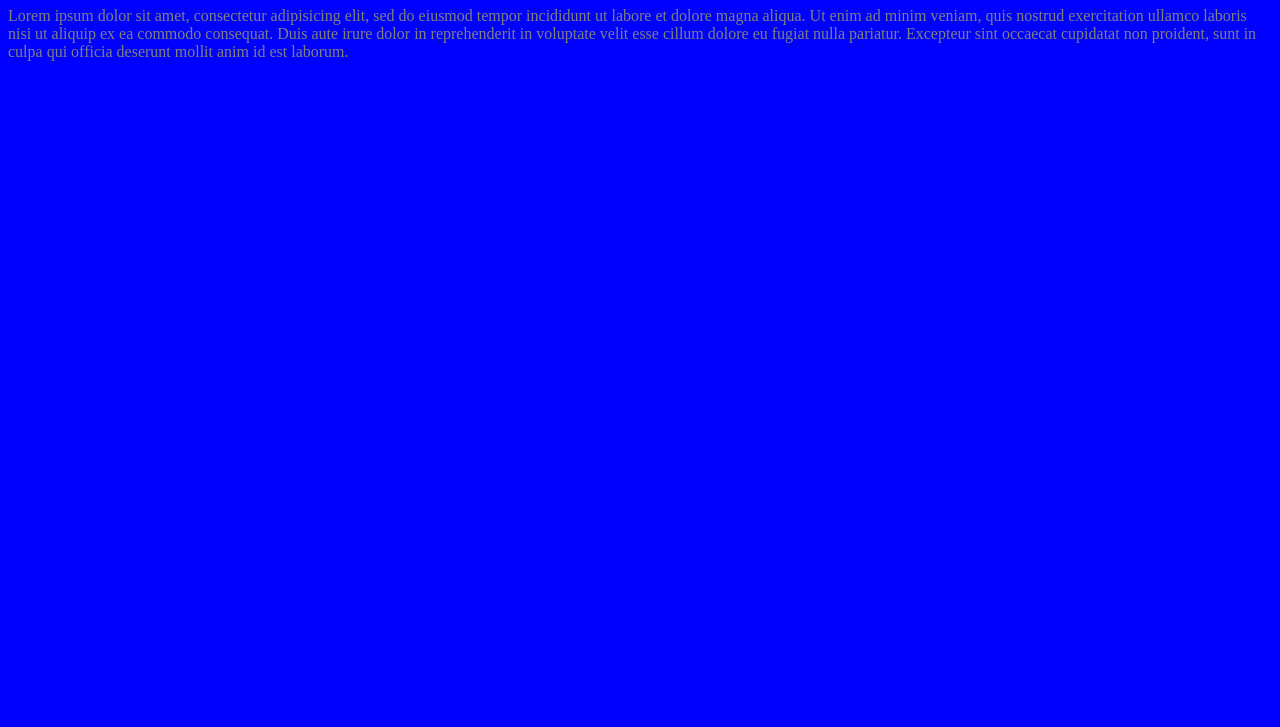
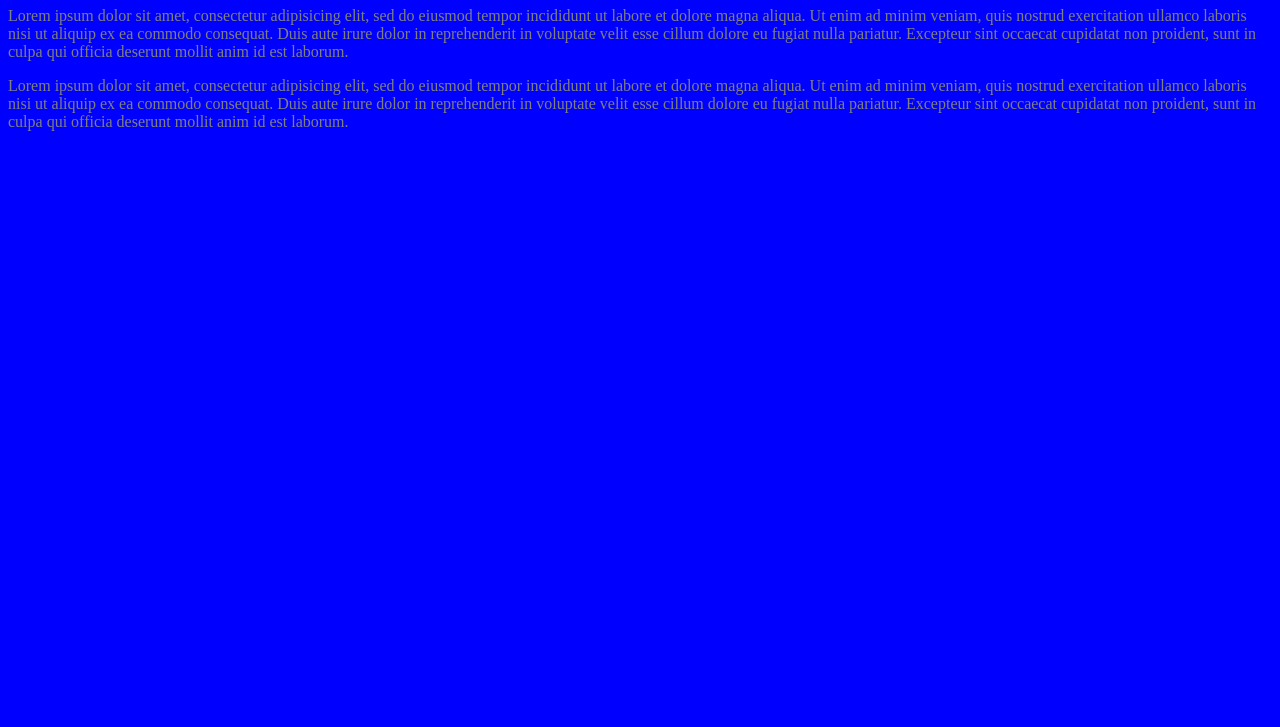
Before and after one commit to Tarek-TEMIMI/testrep3wa, a plain HTML site: page index.html in a window 1280 px wide. Shown: the part 73-800 px from the top of the page. Drawn offline with Linux system fonts and the light colour scheme.

Commit message:
ajout texte

```diff
--- a/index.html
+++ b/index.html
@@ -27,6 +27,14 @@ p {
 	cillum dolore eu fugiat nulla pariatur. Excepteur sint occaecat cupidatat non
 	proident, sunt in culpa qui officia deserunt mollit anim id est laborum.
 </p>
+<p>
+	Lorem ipsum dolor sit amet, consectetur adipisicing elit, sed do eiusmod
+	tempor incididunt ut labore et dolore magna aliqua. Ut enim ad minim veniam,
+	quis nostrud exercitation ullamco laboris nisi ut aliquip ex ea commodo
+	consequat. Duis aute irure dolor in reprehenderit in voluptate velit esse
+	cillum dolore eu fugiat nulla pariatur. Excepteur sint occaecat cupidatat non
+	proident, sunt in culpa qui officia deserunt mollit anim id est laborum.
+</p>
 
 </body>
 </html>
```
